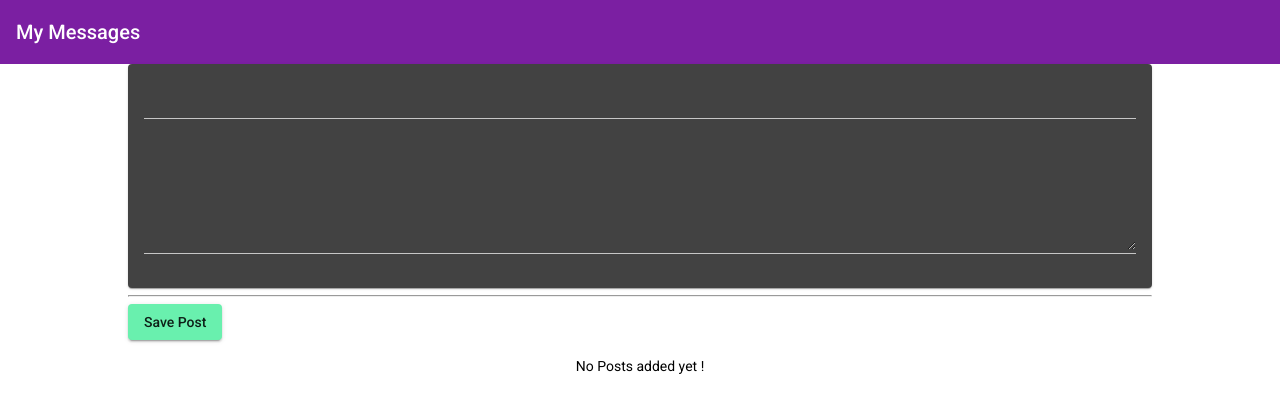
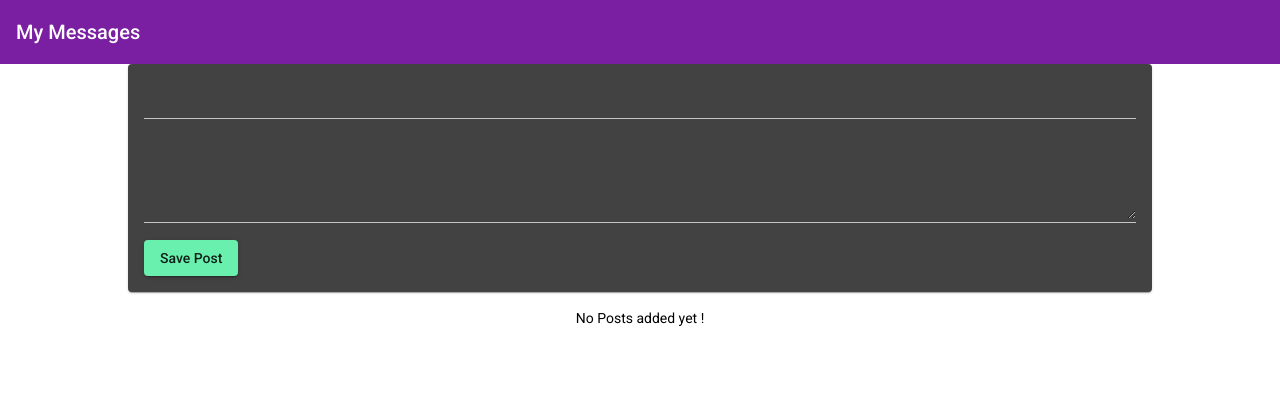
Before and after one commit to hhovhann/mean-application, an Angular app: page / in a window 1280 px wide. Shown: the top 412 px of the page. Built offline with nearby package versions, Linux system fonts and the light colour scheme.

Commit message:
Added form with validation.

```diff
--- a/src/app/posts/post-create/post-create.component.html
+++ b/src/app/posts/post-create/post-create.component.html
@@ -1,12 +1,15 @@
 <!-- <textarea rows="6" [value]="newPost" #postInput></textarea> -->
+
 <mat-card>
-  <mat-form-field>
-    <input matInput type="text"  [(ngModel)]="enteredTitle">
-  </mat-form-field>
-  <mat-form-field >
-    <textarea matInput rows="6" [(ngModel)]="enteredContent"></textarea>
-  </mat-form-field>
+  <form (submit)="onAddPost(postForm)" #postForm="ngForm">
+    <mat-form-field>
+      <input  #title="ngModel" matInput type="text" name="title" ngModel required  minlength="3">
+      <mat-error *ngIf="title.invalid">Please enter a post title</mat-error>
+    </mat-form-field>
+    <mat-form-field >
+      <textarea #content="ngModel"  matInput rows="4" name="content" ngModel required minlength="5"></textarea>
+      <mat-error *ngIf="content.invalid">Please enter a post content</mat-error>
+    </mat-form-field>
+    <button mat-raised-button color="accent" type="submit">Save Post</button>
+  </form>
 </mat-card>
-
-<hr>
-<button mat-raised-button color="accent" (click)="onAddPost()">Save Post</button>
--- a/src/app/posts/post-create/post-create.component.ts
+++ b/src/app/posts/post-create/post-create.component.ts
@@ -1,5 +1,6 @@
 import { Component, EventEmitter, Output} from '@angular/core'
 import { Post } from '../model/post';
+import { NgForm } from '@angular/forms';
 
 @Component({
   selector: 'app-post-create',
@@ -14,8 +15,9 @@
 
   @Output() postCreated = new EventEmitter<Post>();
 
-  onAddPost(){
-    const post: Post  = { title:this.enteredTitle, content: this.enteredContent, }
+  onAddPost(form: NgForm){
+    if(form.invalid) return;
+    const post: Post  = { title: form.value.title, content: form.value.content, }
     this.postCreated.emit(post);
   }
 }
```
